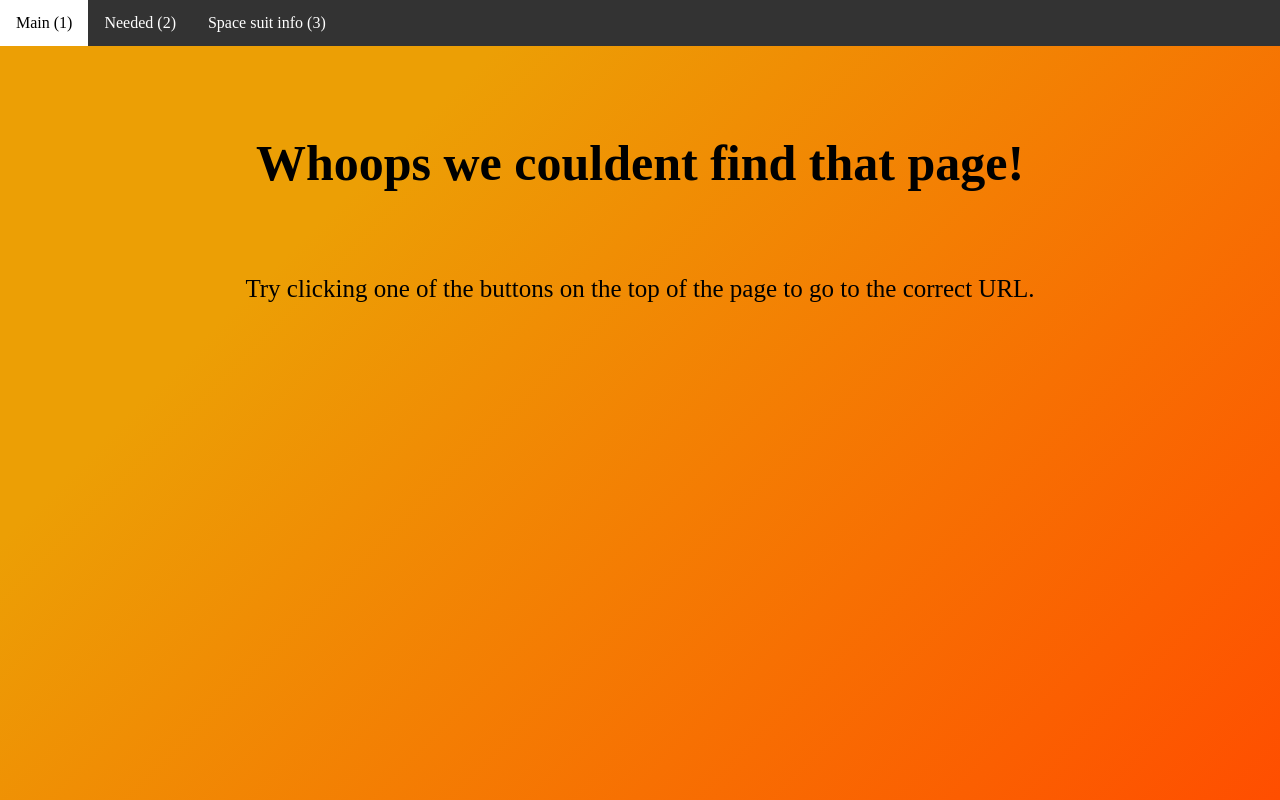
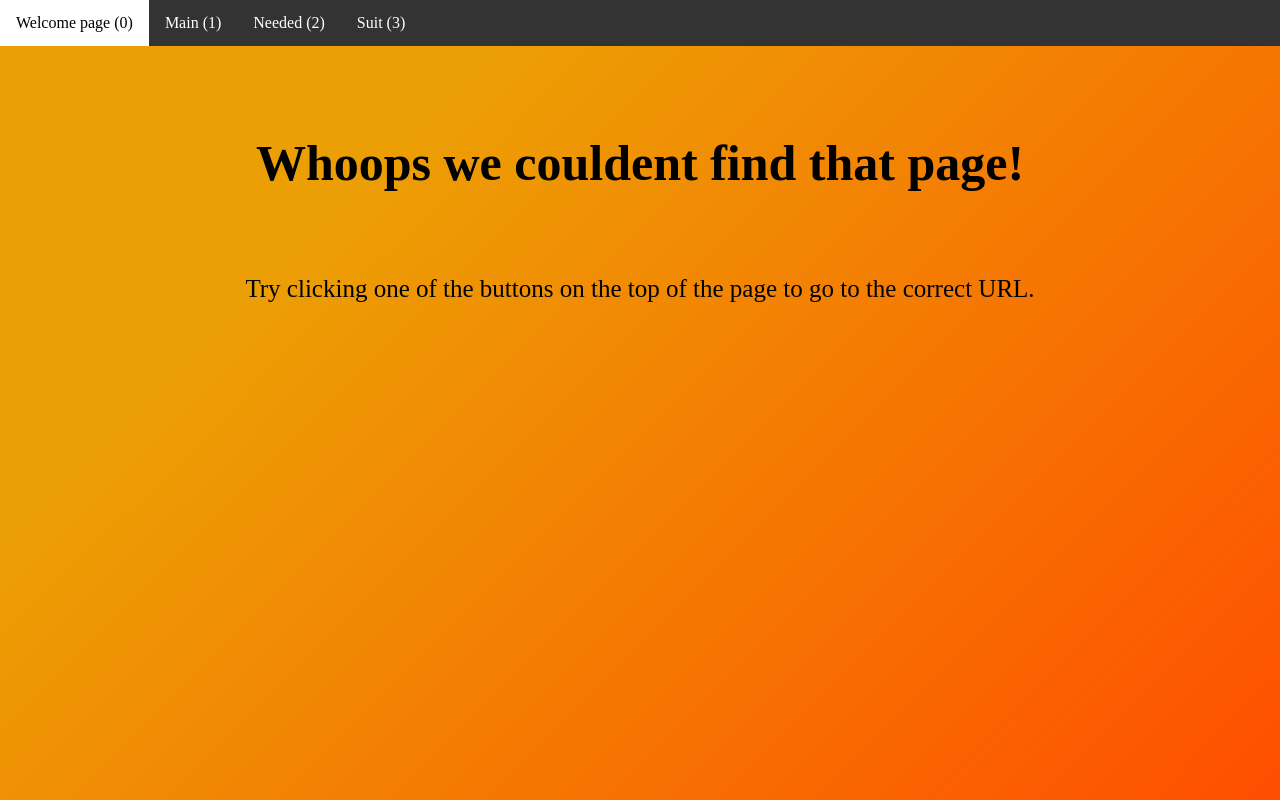
Before and after one commit to LukeIDontThink/ZionProject, a plain HTML site: page 404.html in a window 1280 px wide. Drawn offline with Linux system fonts and the light colour scheme.

Commit message:
Changes to NAVBAR

```diff
--- a/404.html
+++ b/404.html
@@ -14,9 +14,10 @@
 	<p>Try clicking one of the buttons on the top of the page to go to the correct URL.</p>
 
 	<div class="navbar">
-		<a href="./main.html">Main (1)</a>
-		<a href="./needed.html">Needed (2)</a>
-		<a href="./suit.html">Space suit info (3)</a>
+		<a href="./index">Welcome page (0)</a>
+		<a href="./main">Main (1)</a>
+		<a href="./needed">Needed (2)</a>
+		<a href="./suit">Suit (3)</a>
 	</div>
 </body>
 </html>
```
Also changed, not shown: main.html (+4 -3 lines), needed.html (+4 -3 lines), suit.html (+4 -3 lines).
